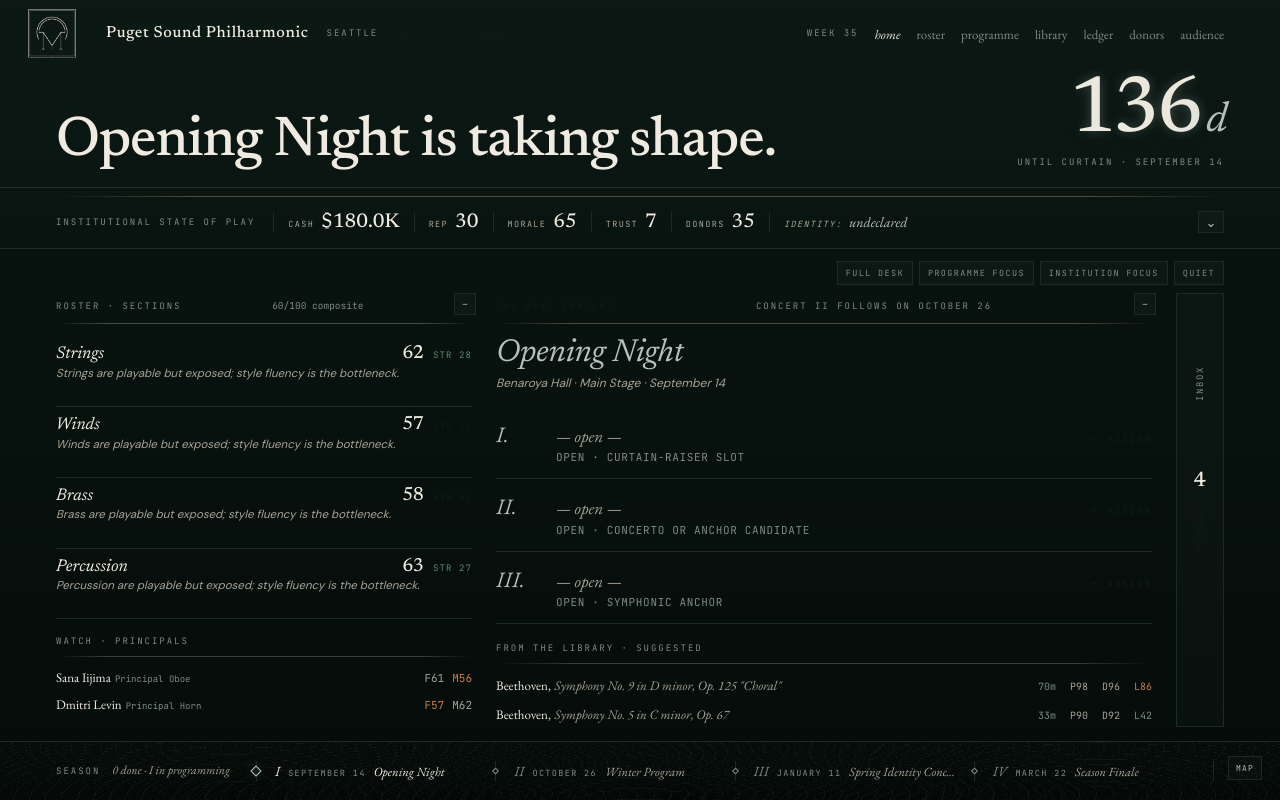
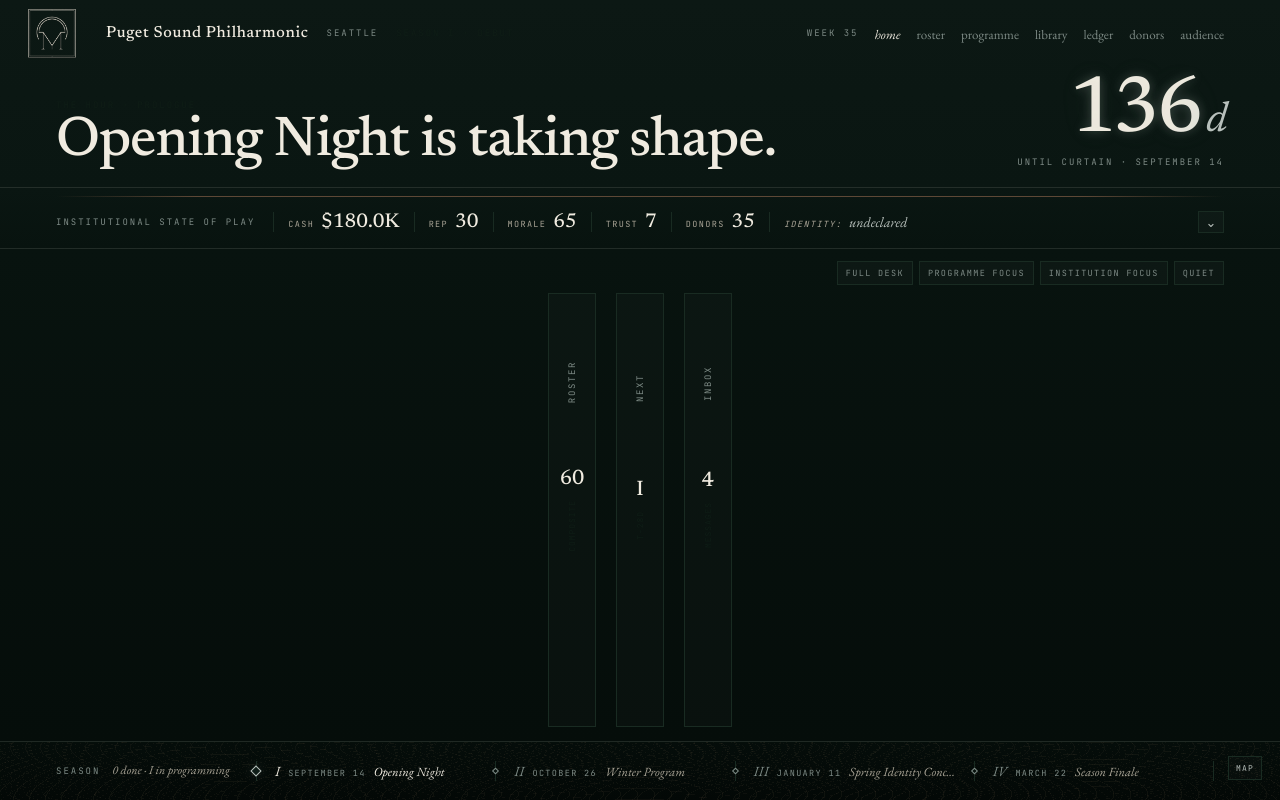
Before and after one commit to lrobadey/orchestramanager, a React (Vite) app: page / in a window 1280 px wide. Built offline with nearby package versions, Linux system fonts and the light colour scheme.

Commit message:
Collapse homepage panels by default

```diff
--- a/src/components/home/FloorColumns.tsx
+++ b/src/components/home/FloorColumns.tsx
@@ -41,8 +41,8 @@ export default function FloorColumns({
   onOpenProgramme,
 }: FloorColumnsProps) {
   const [collapsed, setCollapsed] = useState<Record<FloorPanelKey, boolean>>({
-    roster: false,
-    programme: false,
+    roster: true,
+    programme: true,
     inbox: true,
   })
 
```
